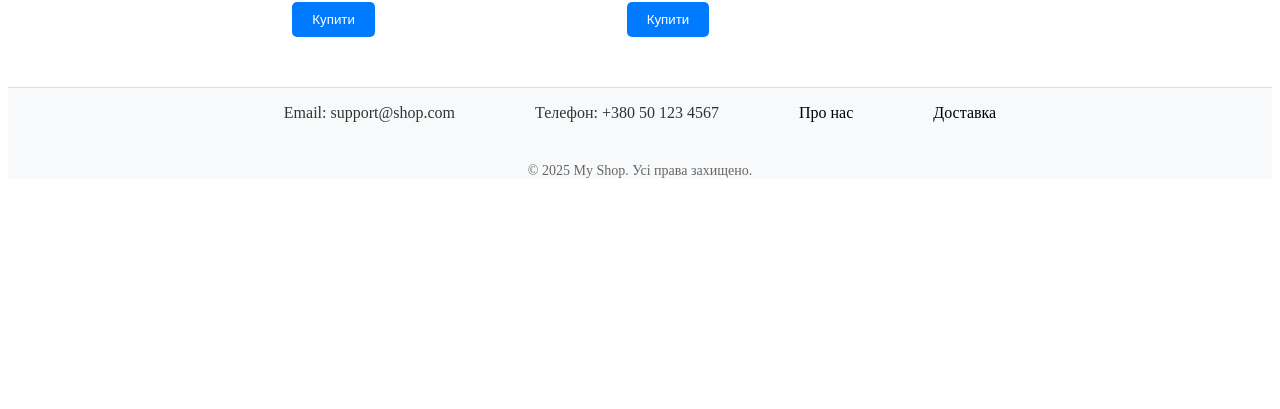
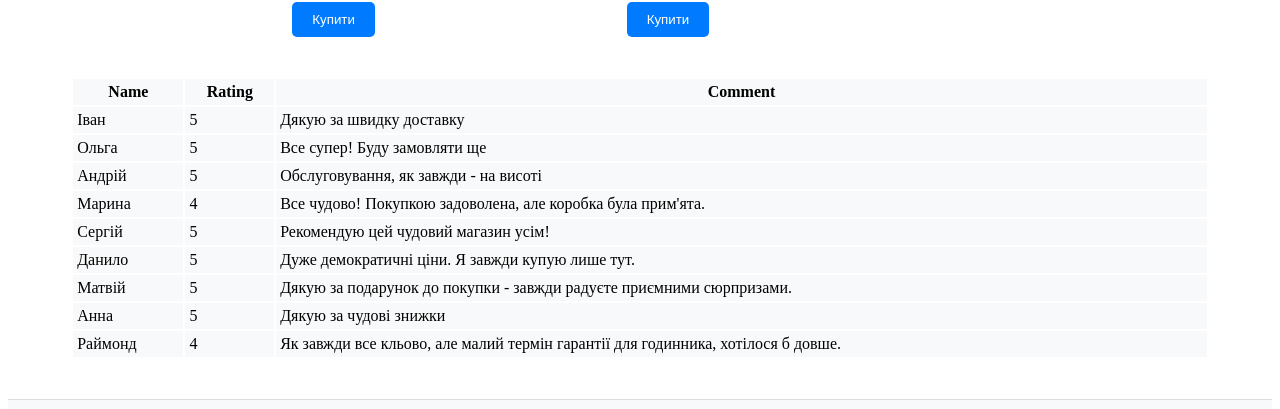
Before and after one commit to Marfich-S/my-shop, a Vue app in the folder my-shop/: page / in a window 1280 px wide. Shown: the part 1065-1474 px from the top of the page. Before the commit the page ends 1258 px from the top, so only its background shows below. Built offline with nearby package versions, Linux system fonts and the light colour scheme.

Commit message:
upgrade bag

```diff
--- a/my-shop/src/components/ReviewsComponent.vue
+++ b/my-shop/src/components/ReviewsComponent.vue
@@ -1,47 +1,49 @@
+<template>
   <table>
     <thead>
       <tr>
         <th>Name</th>
-            <th>Pating</th>
+        <th>Rating</th>
         <th>Comment</th>
       </tr>
     </thead>
     <tbody>
-        <tr v-for= "(review,index) in reviews" : key = "index">
-            <th>{{review.Name}}</th>
-            <th>{{review.Pating}}</th>
-            <th>{{review.Comment}}</th>
+      <tr v-for="(review, index) in reviews" :key="index">
+        <td>{{ review.Name }}</td>
+        <td>{{ review.Rating }}</td>
+        <td>{{ review.Comment }}</td>
       </tr>
     </tbody>
   </table>
+</template>
 
 <script>
 import Papa from 'papaparse';
-// import { compile } from 'vue';
 
-export default{
-    data(){
-        return{
+export default {
+  data() {
+    return {
       reviews: [],
-
     };
   },
-    created(){
-        const csvContent =`
+  created() {
+    const csvContent = `
 Name,Rating,Comment
 Іван,5,Дякую за швидку доставку
 Ольга,5,Все супер! Буду замовляти ще
-Андрій,5,Обслуговування, як завжди - на висоті
-Марина,4,Все чудово! Покупкою задоволена, але коробка була прим'ята.
+Андрій,5,"Обслуговування, як завжди - на висоті"
+Марина,4,"Все чудово! Покупкою задоволена, але коробка була прим'ята."
 Сергій,5,Рекомендую цей чудовий магазин усім!
 Данило,5,Дуже демократичні ціни. Я завжди купую лише тут.
 Матвій,5,Дякую за подарунок до покупки - завжди радуєте приємними сюрпризами.
 Анна,5,Дякую за чудові знижки
-Раймонд,4,Як завжди все кльово, але малий термін гарантії для годинника, хотілося б довше.
+Раймонд,4,"Як завжди все кльово, але малий термін гарантії для годинника, хотілося б довше."
     `;
-      Papa.parse(csvContent.trim(),{
+
+    Papa.parse(csvContent.trim(), {
       header: true,
-        complete:(result) =>{
+      skipEmptyLines: true,
+      complete: (result) => {
         this.reviews = result.data;
       },
     });
@@ -49,11 +51,8 @@ export default{
 };
 </script>
 
-<style  scoped>
-    h2{
-        text-align: center;
-    }
-    table{
+<style scoped>
+table {
   width: 90%;
   margin: 30px auto;
 }
```
Lines whose indentation alone changed are shown as unchanged.
